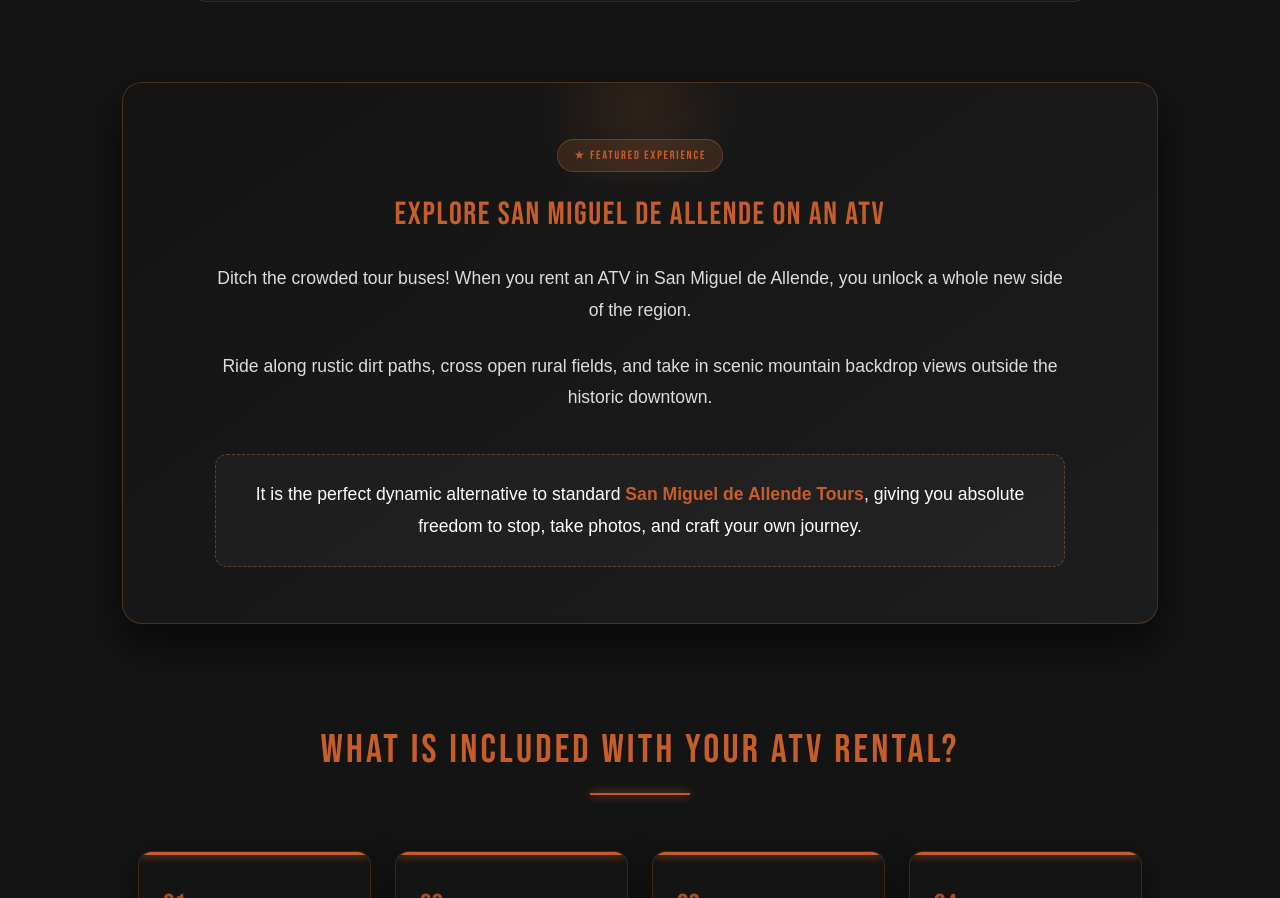
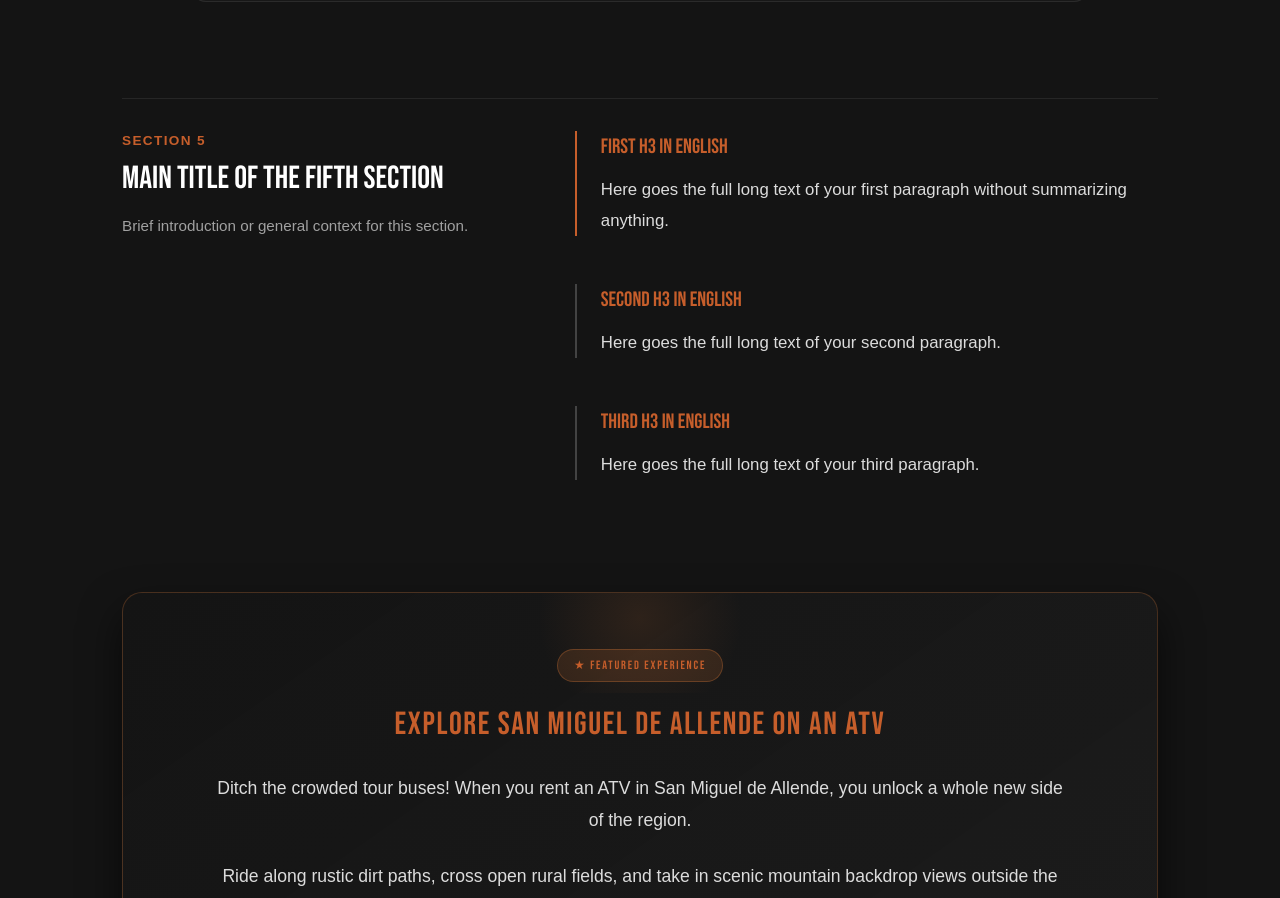
Before and after one commit to DraftStudiomx/Guey-tours-SEO, a Next.js app: page /san-miguel-de-allende-tours in a window 1280 px wide. Shown: the part 4946-5844 px from the top of the page. Built offline with nearby package versions, Linux system fonts and the light colour scheme; a web font is replaced by a local one.

Commit message:
Update SanMiguelContent.tsx 5

```diff
--- a/app/san-miguel-de-allende-tours/SanMiguelContent.tsx
+++ b/app/san-miguel-de-allende-tours/SanMiguelContent.tsx
@@ -757,6 +757,112 @@ const [openIndex, setOpenIndex] = useState<number | null>(null)
         ? 'Para los visitantes internacionales, esta puede ser una excelente manera de combinar la cultura y la arquitectura de San Miguel de Allende con la belleza natural y las oportunidades de aventura de la región.'
         : 'For international visitors, this can be an excellent way to combine the culture and architecture of San Miguel de Allende with the region’s natural beauty and adventure opportunities.'}
     </p>
+  </div>
+</div>
+          {/* Cuarta sección: Diseño apilado (Imagen arriba o banner lateral limpio con texto completo) */}
+
+
+
+          {/* Quinta sección: Textos largos en formato editorial sin tarjetas */}
+<div style={{
+  display: 'flex',
+  flexDirection: 'row',
+  flexWrap: 'wrap',
+  gap: '4rem',
+  marginTop: '6rem',
+  padding: '2rem 0',
+  borderTop: '1px solid rgba(255, 255, 255, 0.08)'
+}}>
+  {/* Columna Izquierda: Título y Contexto */}
+  <div style={{ flex: '1', minWidth: '280px', position: 'relative' }}>
+    <div style={{ position: 'sticky', top: '2rem' }}>
+      <span style={{
+        color: 'var(--orange, #d97736)',
+        textTransform: 'uppercase',
+        letterSpacing: '0.1em',
+        fontSize: '0.85rem',
+        fontWeight: 'bold',
+        display: 'block',
+        marginBottom: '0.5rem'
+      }}>
+        {lang === 'es' ? 'Sección 5' : 'Section 5'}
+      </span>
+      <h2 style={{
+        fontFamily: 'var(--font-heading)',
+        fontSize: 'clamp(1.8rem, 2.5vw, 2.2rem)',
+        color: '#ffffff',
+        lineHeight: 1.2,
+        margin: 0
+      }}>
+        {lang === 'es' ? 'Título principal de la quinta sección' : 'Main title of the fifth section'}
+      </h2>
+      <p style={{
+        color: 'rgba(255,255,255,0.6)',
+        fontSize: '0.95rem',
+        marginTop: '1rem',
+        lineHeight: 1.6
+      }}>
+        {lang === 'es'
+          ? 'Breve introducción o contexto general para esta sección.'
+          : 'Brief introduction or general context for this section.'}
+      </p>
+    </div>
+  </div>
+
+  {/* Columna Derecha: Los 3 H3 con sus párrafos largos */}
+  <div style={{ flex: '1.5', minWidth: '300px', display: 'flex', flexDirection: 'column', gap: '3rem' }}>
+
+    {/* Primer H3 y Párrafo */}
+    <div style={{ display: 'flex', flexDirection: 'column', gap: '0.8rem', borderLeft: '2px solid var(--orange, #d97736)', paddingLeft: '1.5rem' }}>
+      <h3 style={{
+        fontFamily: 'var(--font-heading)',
+        fontSize: '1.3rem',
+        color: 'var(--orange, #d97736)',
+        margin: 0
+      }}>
+        {lang === 'es' ? 'Primer H3 en Español' : 'First H3 in English'}
+      </h3>
+      <p style={{ margin: 0, lineHeight: 1.8, color: 'rgba(255,255,255,0.85)', fontSize: '1.05rem' }}>
+        {lang === 'es'
+          ? 'Aquí va el texto largo completo de tu primer párrafo sin resumir nada.'
+          : 'Here goes the full long text of your first paragraph without summarizing anything.'}
+      </p>
+    </div>
+
+    {/* Segundo H3 y Párrafo */}
+    <div style={{ display: 'flex', flexDirection: 'column', gap: '0.8rem', borderLeft: '2px solid rgba(255,255,255,0.2)', paddingLeft: '1.5rem' }}>
+      <h3 style={{
+        fontFamily: 'var(--font-heading)',
+        fontSize: '1.3rem',
+        color: 'var(--orange, #d97736)',
+        margin: 0
+      }}>
+        {lang === 'es' ? 'Segundo H3 en Español' : 'Second H3 in English'}
+      </h3>
+      <p style={{ margin: 0, lineHeight: 1.8, color: 'rgba(255,255,255,0.85)', fontSize: '1.05rem' }}>
+        {lang === 'es'
+          ? 'Aquí va el texto largo completo de tu segundo párrafo.'
+          : 'Here goes the full long text of your second paragraph.'}
+      </p>
+    </div>
+
+    {/* Tercer H3 y Párrafo */}
+    <div style={{ display: 'flex', flexDirection: 'column', gap: '0.8rem', borderLeft: '2px solid rgba(255,255,255,0.2)', paddingLeft: '1.5rem' }}>
+      <h3 style={{
+        fontFamily: 'var(--font-heading)',
+        fontSize: '1.3rem',
+        color: 'var(--orange, #d97736)',
+        margin: 0
+      }}>
+        {lang === 'es' ? 'Tercer H3 en Español' : 'Third H3 in English'}
+      </h3>
+      <p style={{ margin: 0, lineHeight: 1.8, color: 'rgba(255,255,255,0.85)', fontSize: '1.05rem' }}>
+        {lang === 'es'
+          ? 'Aquí va el texto largo completo de tu tercer párrafo.'
+          : 'Here goes the full long text of your third paragraph.'}
+      </p>
+    </div>
+
   </div>
 </div>
 
```
